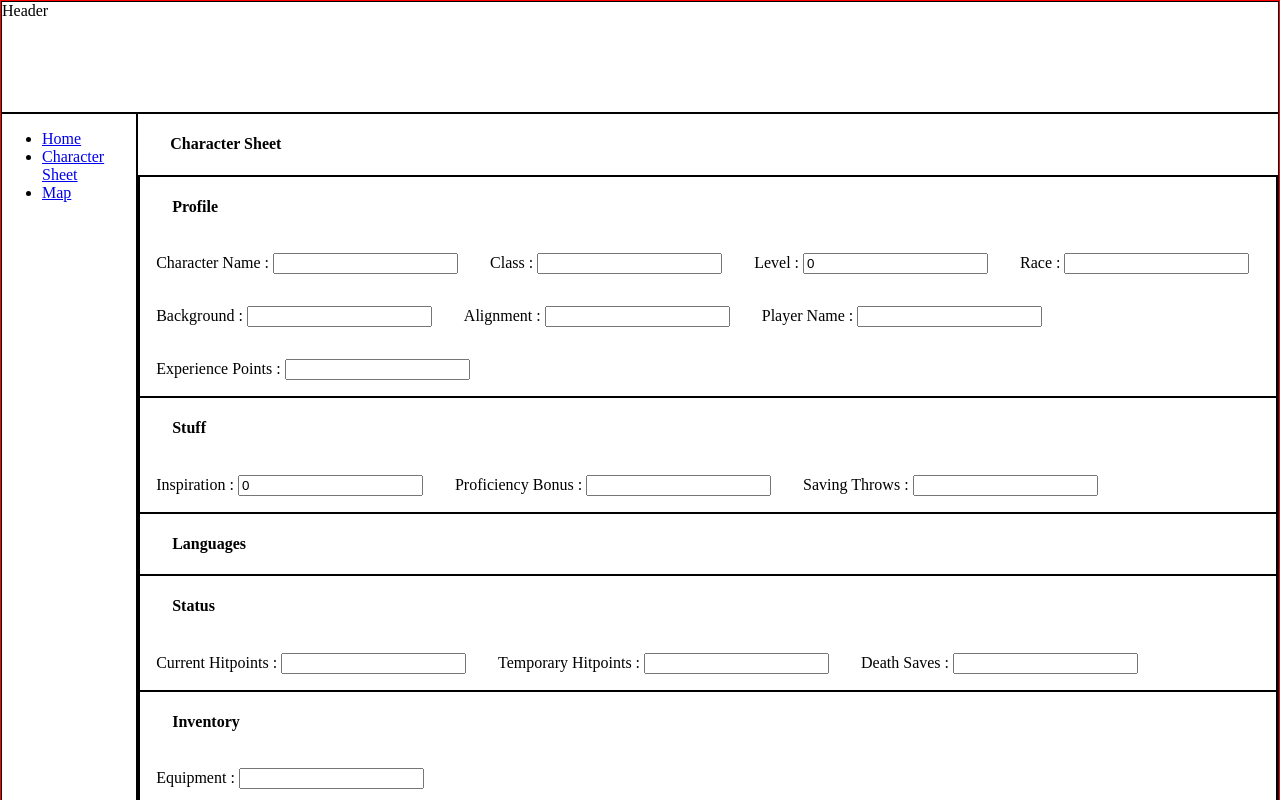
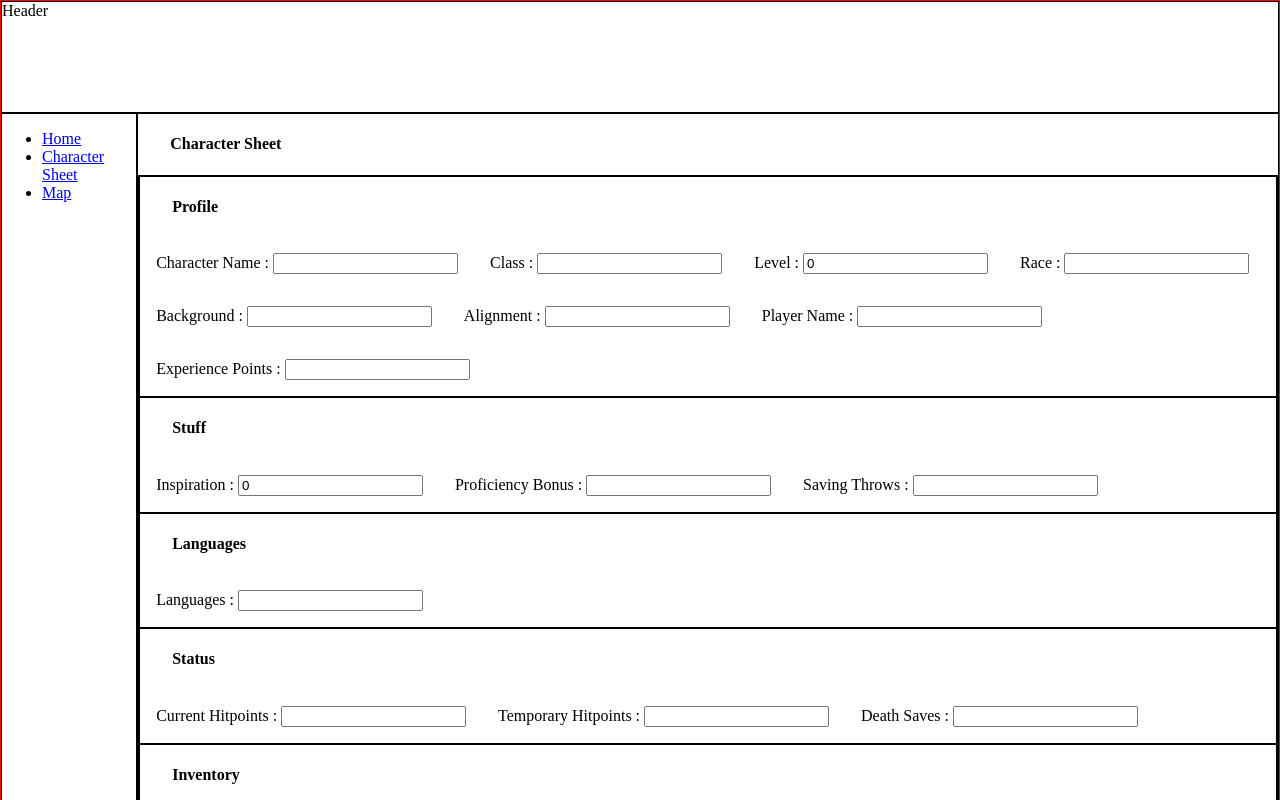
Before and after one commit to Jonathanko52/trpgplatform, a Next.js app: page / in a window 1280 px wide. Shown: the top 800 px of the page. Built offline with nearby package versions, Linux system fonts and the light colour scheme.

Commit message:
Array processing fixed

```diff
--- a/gameData/tables2.json
+++ b/gameData/tables2.json
@@ -45,20 +45,20 @@
       "currentHitpoints": "",
       "temporaryHitpoints": "",
       "deathSaves": "",
-      "equipment": [],
-      "personalityTraits": [],
-      "ideals": [],
-      "bonds": [],
-      "flaws": [],
+      "equipment": [""],
+      "personalityTraits": [""],
+      "ideals": [""],
+      "bonds": [""],
+      "flaws": [""],
       "strength": 0,
       "dexterity": 0,
       "constitution": 0,
       "intelligence": 0,
       "wisdom": 0,
       "charisma": 0,
-      "feats": [],
-      "skills": [],
-      "savingthrows": []
+      "feats": [""],
+      "skills": [""],
+      "savingthrows": [""]
     },
     "calculatedValues": {
       "skills": [],
@@ -85,7 +85,7 @@
         "experiencePoints"
       ],
       "Stuff": ["inspiration", "proficiencyBonus", "savingthrows"],
-      "Languages": ["Languages"],
+      "Languages": ["languages"],
       "Status": ["currentHitpoints", "temporaryHitpoints", "deathSaves"],
       "Inventory": ["equipment"],
       "Attributes": [
--- a/pages/presentational/subtable.js
+++ b/pages/presentational/subtable.js
@@ -70,13 +70,20 @@ export function SubtableItem(props) {
   let value = props.value;
   if (Array.isArray(value)) {
     value = value.reduce((acc, cur) => {
-      return acc + cur;
+      acc.push(cur);
+      return acc;
     }, []);
+  } else {
+    value = [value];
   }
+  value = value.map((cur) => {
+    return <input type="text" value={cur}></input>;
+  });
+
   return (
     <div className={classes.subTableItem}>
       <label for="fname">{props.item} : </label>
-      <input type="text" value={props.value}></input>
+      {value}
     </div>
   );
 }
```
